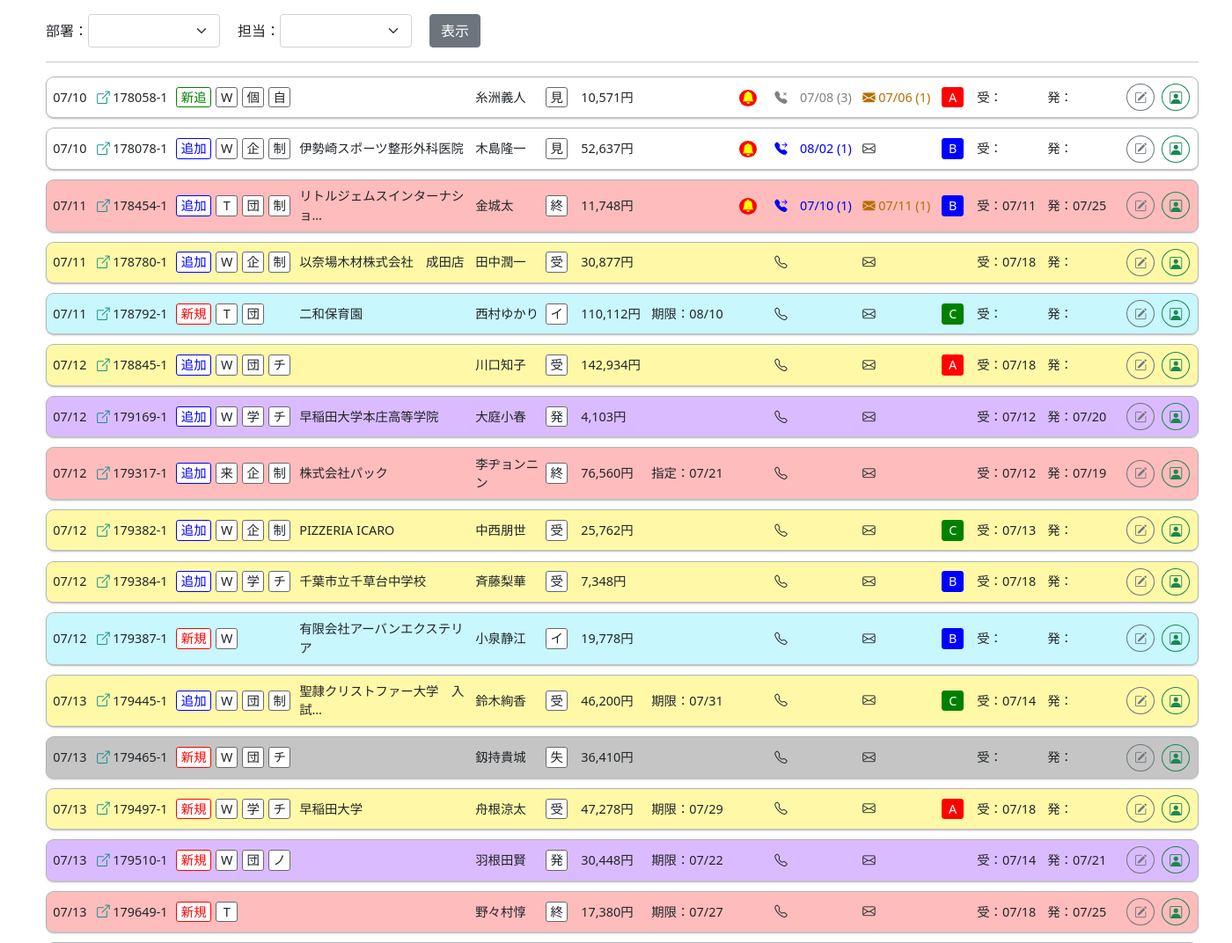
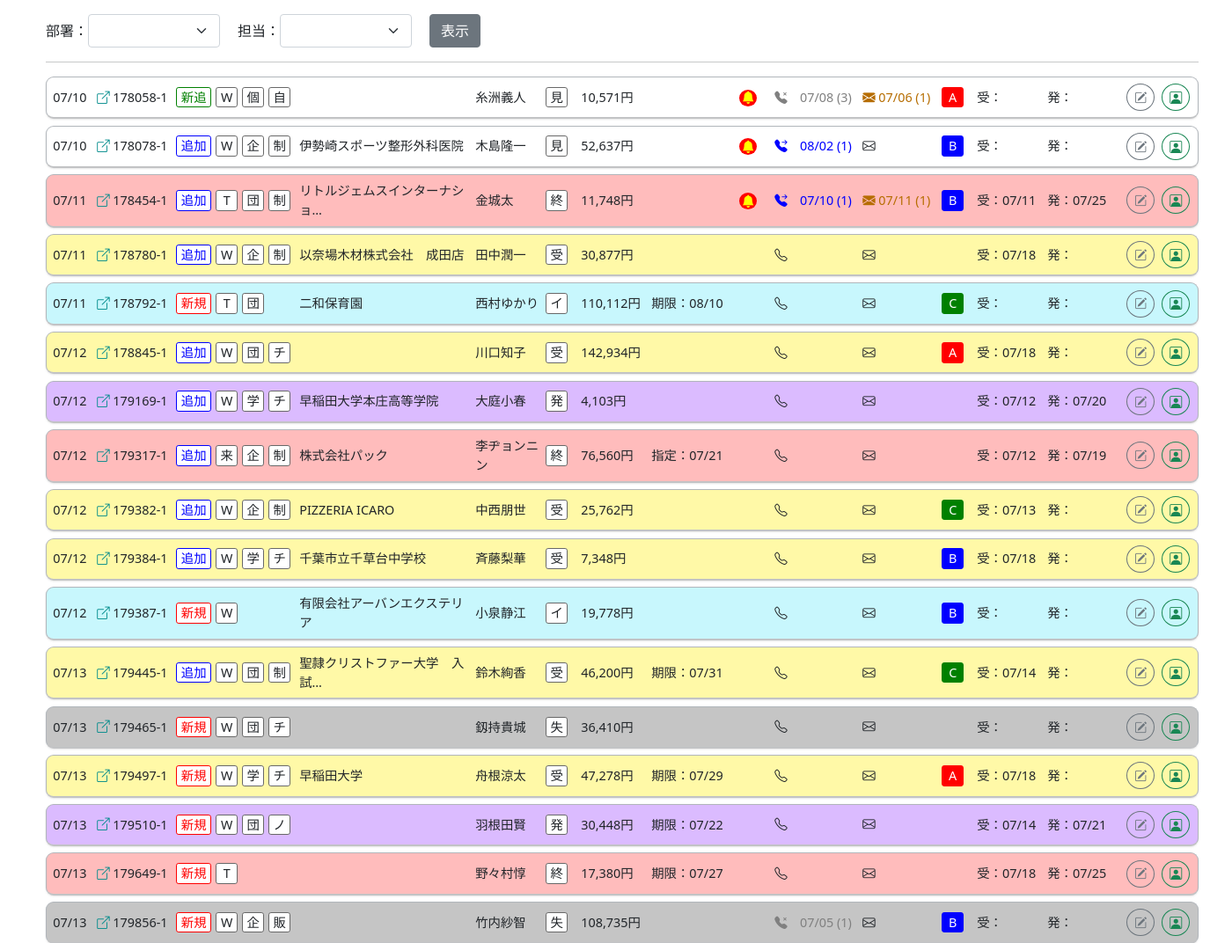
Before and after one commit to p1-kawamura/sfa_crm, a Django app: page / in a window 1400 px wide. Shown: the top 1072 px of the page at 88% size. Run offline with Django 4.2, Linux system fonts and the light colour scheme; data comes from the database, SQL or seed files in the repository; both versions use the stored data as it was after the commit; lists and menus that the app fills with data are empty.

Commit message:
desk2344

```diff
--- a/sfa_crm/crm/static/main.css
+++ b/sfa_crm/crm/static/main.css
@@ -71,10 +71,10 @@
 /* SFA */
 .sfa_main{
     padding: 0.5em 0.5em;
-    margin-top: 0.7em;
+    margin-top: 0.5em;
     border: solid 0.5px #b1b6bb;
     border-bottom: solid 2px #c2c3c5;
-    box-shadow: 0px 1px 2px rgb(151 151 151 / 25%);
+    box-shadow: 0px 1px 2px rgb(150 150 150 / 25%);
     border-radius: 9px;
     font-size: 0.9em;
 }
```
Also changed, not shown: sfa_crm/db.sqlite3.
